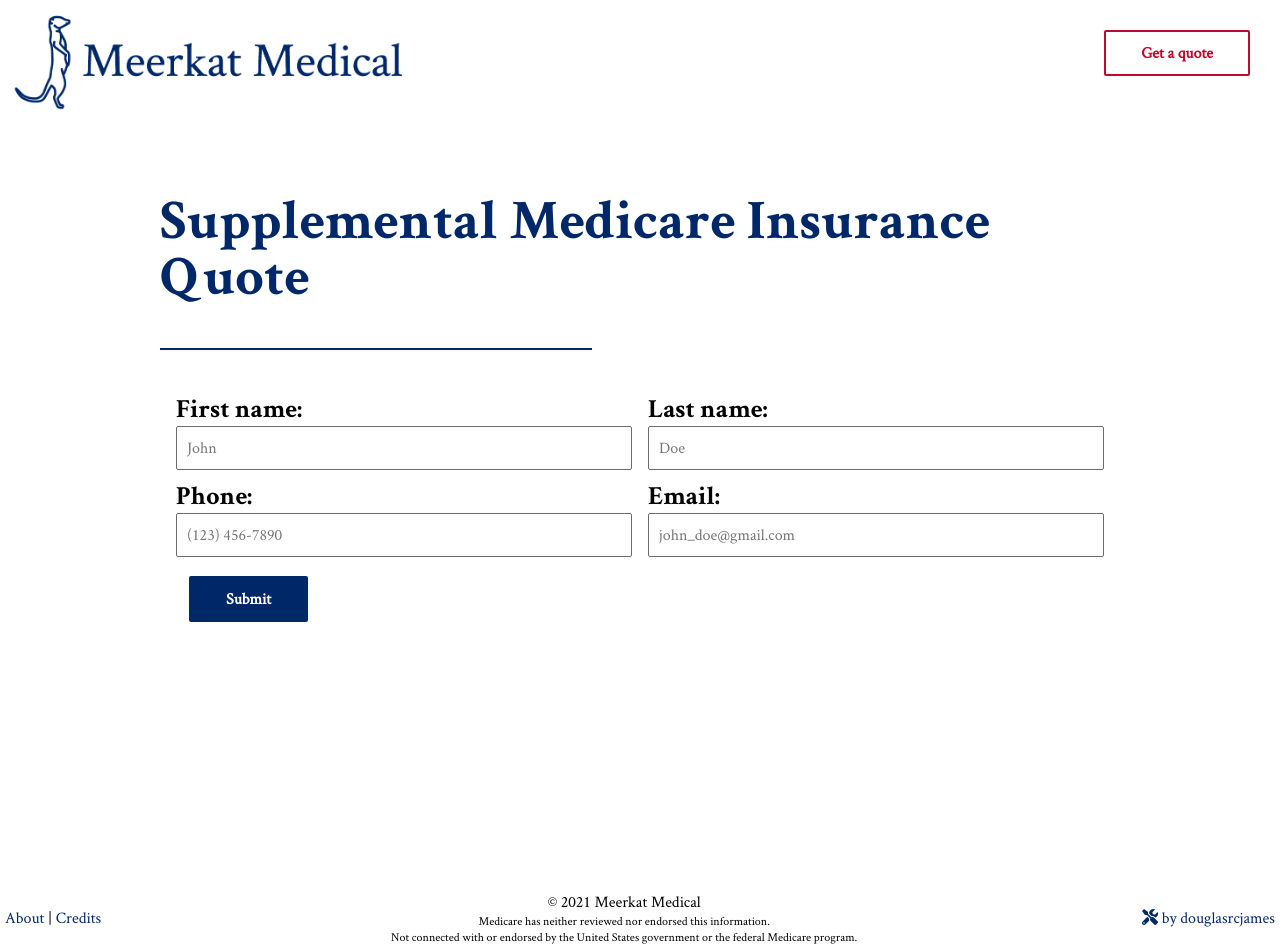
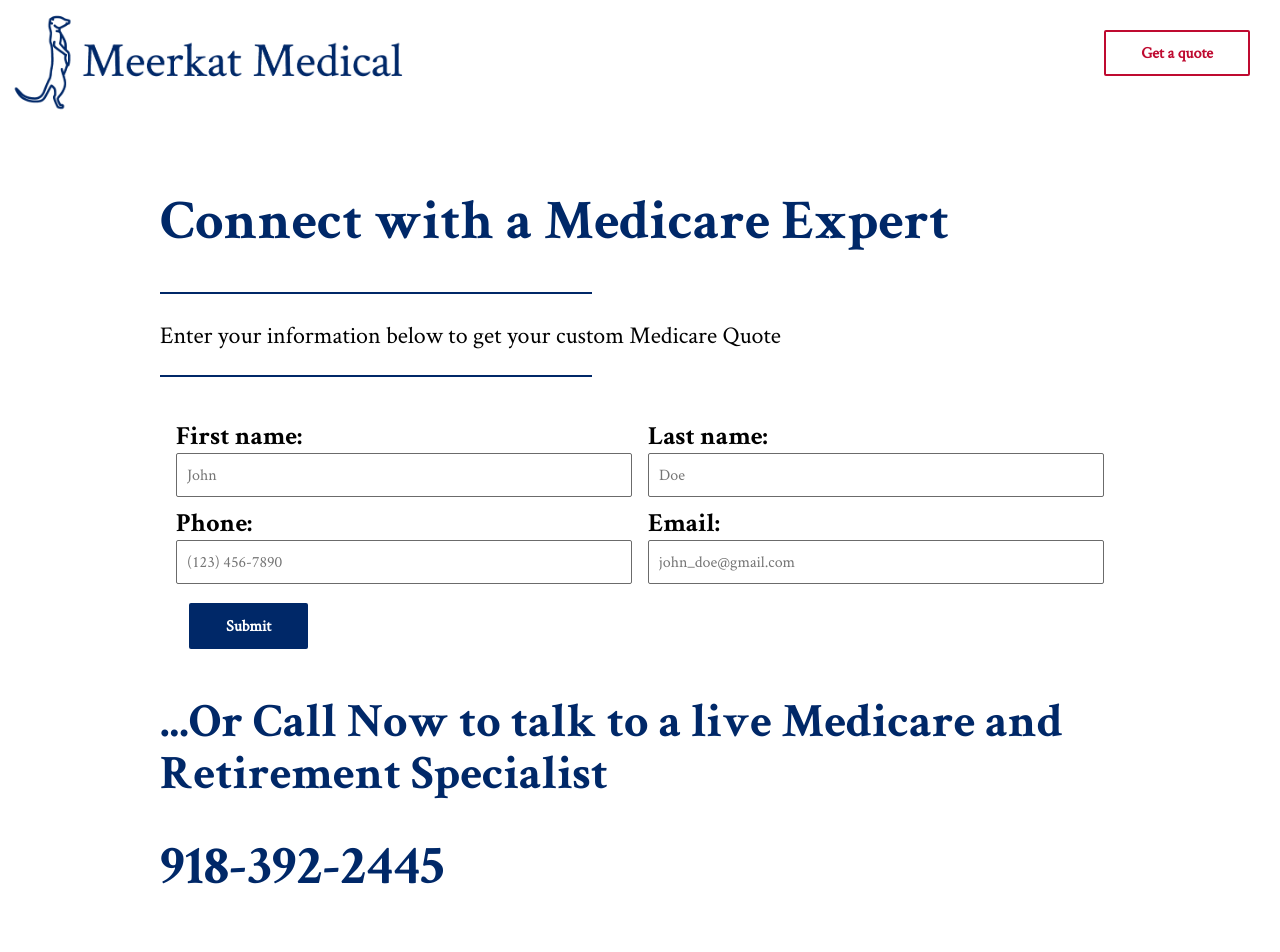
Before and after one commit to douglasrcjames/meerkatmedical.com, a React (Create React App) app: page /quote/1 in a window 1280 px wide. Shown: the top 952 px of the page. Built offline with nearby package versions, Linux system fonts and the light colour scheme; no server answers.

Commit message:
Messing Around
No Idea What I'm Doing

```diff
--- a/src/components/pages/Home.js
+++ b/src/components/pages/Home.js
@@ -44,7 +44,7 @@ export default class Home extends Component {
             <div className="hero-container">
                 <div className="hero-content">
                     <h1 className="no-margin">The Fastest way to Save on Medicare</h1>
-                    <p className="sm-margin-b">Citizens across America are learning more about their Medicare options with us. Enter your ZIP code to get started today and secure your plan!</p>
+                    <p className="sm-margin-b">Enter your Zip Code to get your Medicare Supplement prices today!</p>
                     <form onSubmit={this.getStarted}>
                         <input type="text" placeholder="ZIP Code" value={this.state.zip} onChange={this.handleChange} className="sm-width" />
                         &nbsp;&nbsp;
@@ -59,11 +59,12 @@ export default class Home extends Component {
             </div>
             <div className="slant-block bg-blue edge--top--reverse edge--bottom">
                 <div className="wrapper white">
-                    <h1 className="white no-margin">What are Medicare Supplements?</h1>
+                    <h1 className="white no-margin">What Options do I have with Medicare?</h1>
                     <p>
-                        Medigap, also known as a Medicare Supplement, is a type of insurance that helps fill the "gaps" in Original Medicare and is sold by independent companies.
-                        Original Medicare pays for a good chunk, but not all, of the cost for covered health care services, supplies, etc.
-                        A Medicare Supplement Insurance (Medigap) policy can assist paying for some of the remaining health care costs, like copayments, coinsurance, and deductibles.
+                        Medicare consists of two paths. Traditional Medicare and Medicare Advantage.
+                        With Traditional Medicare, MediGap or Supplemental Policies are the best way to stabilize costs.
+                        For Advantage plan users, supplemental coverage is also available.
+                        By combining the best Medicare and Supplement plans, consumers can navigate retirement without financial concerns.
                     </p>
                     <Grid fluid className="md-margin-t-b">
                         <Row center="xs">
--- a/src/components/pages/Quote.js
+++ b/src/components/pages/Quote.js
@@ -51,7 +51,9 @@ export default class Quote extends Component {
     render() {
         return (
             <div className="wrapper">
-                <h1>Supplemental Medicare Insurance Quote</h1>
+                <h1>Connect with a Medicare Expert</h1>
+                <div className="horiz-rule-blue" />
+                <p>Enter your information below to get your custom Medicare Quote</p>
                 <div className="horiz-rule-blue" />
 
                 { !this.state.submittedForm &&
@@ -165,7 +167,8 @@ export default class Quote extends Component {
                         <p className="no-margin">We have received your quote and you will be contacted soon by a team member.</p>
                     </div>
                 )}
-
+                <h2>...Or Call Now to talk to a live Medicare and Retirement Specialist</h2>
+                <h1>918-392-2445</h1>
             </div>
         )
     }
```
Also changed, not shown: 2 other files (tests, documents, lock files or other folders).
